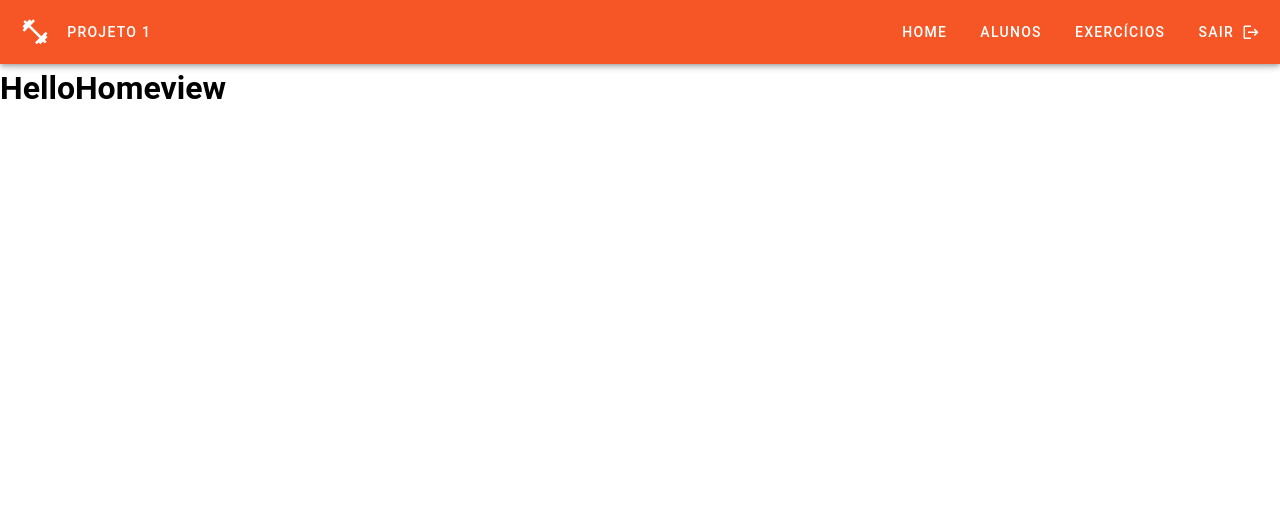
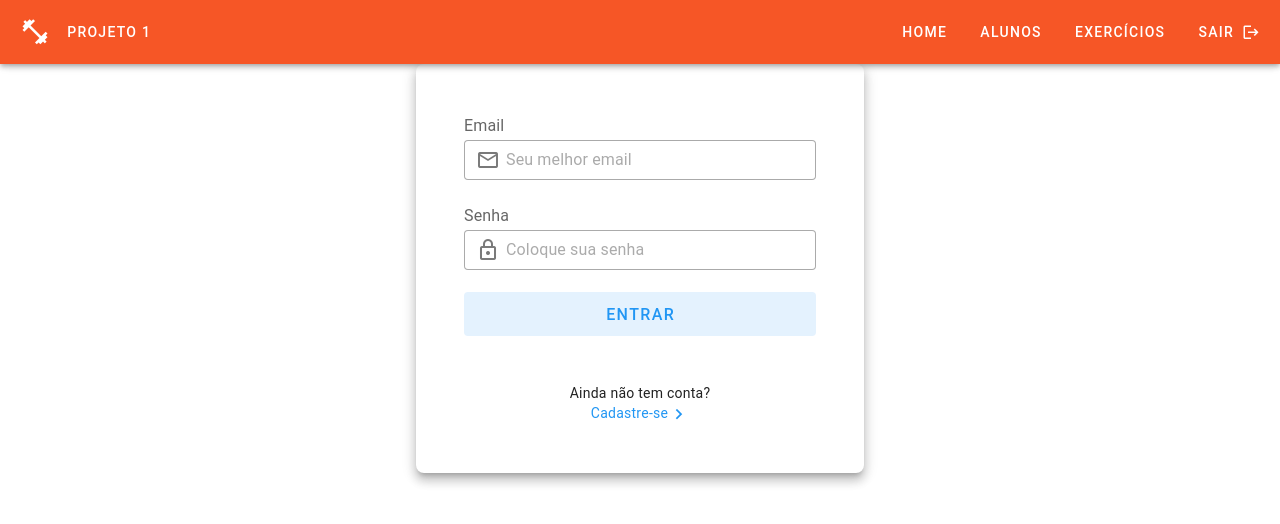
Before and after one commit to 0Duarte/Projeto-DevInHouse-SENAI-FrontEnd, a Vue app in the folder Projeto-modulo-1/: page / in a window 1280 px wide. Shown: the top 524 px of the page. Built offline with nearby package versions, Linux system fonts and the light colour scheme.

Commit message:
fix: remove tela homeview

```diff
--- a/Projeto-modulo-1/src/router/index.js
+++ b/Projeto-modulo-1/src/router/index.js
@@ -1,6 +1,5 @@
 import { createRouter, createWebHistory } from 'vue-router'
 import Login from '../views/Login/Login.vue'
-import HomeView from '../views/HomeView.vue'
 import SignUp from '../views/SignUp/SignUp.vue'
 import Dashboard from '../views/Dashboard/Dashboard.vue'
 import NewStudent from '../views/NewStudent/NewStudent.vue'
@@ -14,11 +13,6 @@ const router = createRouter({
   routes: [
     {
       path: '/',
-      name: 'home',
-      component: HomeView
-    },
-    {
-      path: '/login',
       name: 'login',
       component: Login
     },
--- a/Projeto-modulo-1/src/views/HomeView.vue
+++ /dev/null
@@ -1,7 +0,0 @@
-
-
-<template>
-  <main>
-    <h1>HelloHomeview</h1>
-  </main>
-</template>
```
